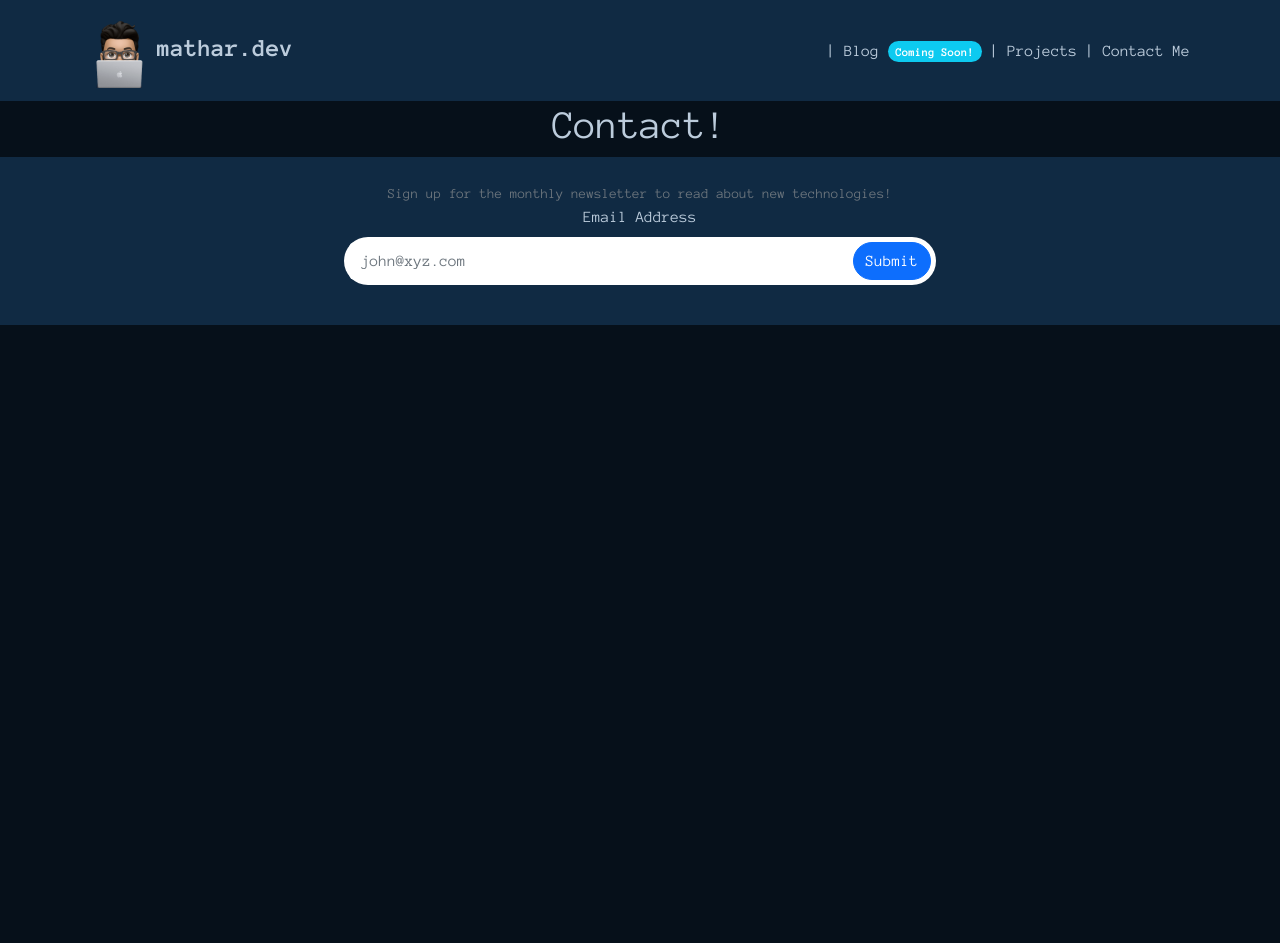
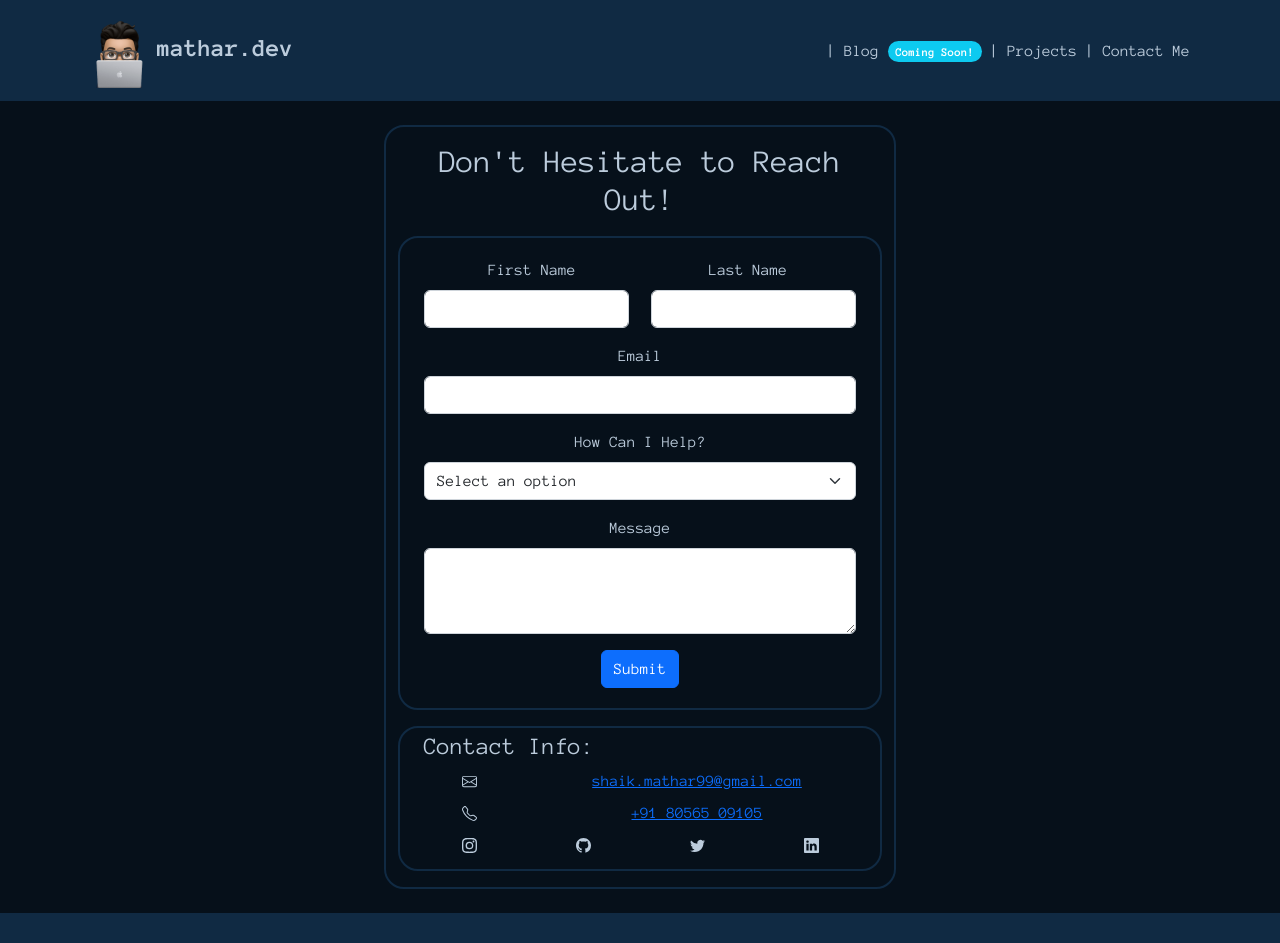
Before and after one commit to mathaaaaaaaaaar/mathar.dev, a React (Create React App) app: page /contact in a window 1280 px wide. Shown: the top 943 px of the page. Before the commit the page ends 800 px from the top, so only its background shows below. Built offline with nearby package versions, Linux system fonts and the light colour scheme; a web font is replaced by a local one.

Commit message:
setup contact page

```diff
--- a/src/App.css
+++ b/src/App.css
@@ -116,3 +116,32 @@
 .newsletter-form-submit-button {
   border-radius: 45px !important;
 }
+
+.contact-info-container {
+  border: #102a43 2px solid;
+  border-radius: 20px;
+  max-width: 500px !important;
+}
+
+.contact-info-title {
+  text-align: left;
+}
+
+.contact-page-container {
+  border: #102a43 2px solid;
+  border-radius: 20px;
+  max-width: 40% !important;
+}
+
+.contact-name-label {
+  text-align: left;
+}
+
+.contact-form-name-group {
+  display: flex;
+  flex-direction: row;
+}
+
+.contact-name {
+  width: 95% !important;
+}
--- /dev/null
+++ b/src/components/ContactForm/index.js
@@ -0,0 +1,41 @@
+import {
+  Button,
+  Form,
+} from 'react-bootstrap';
+
+function ContactForm() {
+    return (
+        <Form className='contact-info-container py-1 px-4 mx-auto my-3'>
+            <div className='contact-form-name-group my-3'>
+                <Form.Group className="w-100" controlId="contactFirstName">
+                    <Form.Label className='contact-name-label'>First Name</Form.Label>
+                    <Form.Control className='contact-name me-auto' />
+                </Form.Group>
+                <Form.Group className="w-100" controlId="contactLastName">
+                    <Form.Label className='contact-name-label'>Last Name</Form.Label>
+                    <Form.Control className='contact-name ms-auto' />
+                </Form.Group>
+            </div>
+            <Form.Group className="mb-3" controlId="contactEmail">
+                <Form.Label>Email</Form.Label>
+                <Form.Control type="email" />
+            </Form.Group>
+            <Form.Group className="mb-3" controlId="contactOptions">
+                <Form.Label>How Can I Help?</Form.Label>
+                <Form.Select>
+                    <option>Select an option</option>
+                    <option value="1">Tutoring</option>
+                    <option value="2">Mentorship</option>
+                    <option value="3">Other</option>
+                </Form.Select>
+            </Form.Group>
+            <Form.Group className="mb-3" controlId="contactMessage">
+                <Form.Label>Message</Form.Label>
+                <Form.Control as="textarea" rows={3} />
+            </Form.Group>
+            <Button type='submit' className='mb-3'>Submit</Button>
+        </Form>
+    )
+}
+
+export default ContactForm;
--- /dev/null
+++ b/src/components/ContactInfo/index.js
@@ -0,0 +1,64 @@
+import {
+  Col,
+  Container,
+  Row,
+} from 'react-bootstrap';
+
+import emailIcon from '../../icons/email.svg';
+import githubIcon from '../../icons/github.svg';
+import instagramIcon from '../../icons/instagram.svg';
+import linkedinIcon from '../../icons/linkedin.svg';
+import phoneIcon from '../../icons/phone.svg';
+import twitterIcon from '../../icons/twitter.svg';
+
+function ContactInfo() {
+    return (
+        <Container className='contact-info-container py-1 px-4 mx-auto my-3'>
+            <h4 className='contact-info-title'>Contact Info:</h4>
+            <Row className='my-2'>
+                <Col xs={3}>
+                    <img src={emailIcon} width='15px' height='15px' />
+                </Col>
+                <Col xs="9">
+                    <a href="mailto: shaik.mathar99@gmail.com">
+                        shaik.mathar99@gmail.com
+                    </a>
+                </Col>
+            </Row>
+            <Row className='mb-2'>
+                <Col xs={3}>
+                    <img src={phoneIcon} width='15px' height='15px' />
+                </Col>
+                <Col xs="9">
+                    <a href="tel:+918056509105">
+                        +91 80565 09105
+                    </a>
+                </Col>
+            </Row>
+            <Row className='mb-2'>
+                <Col xs={3}>
+					<a href='https://www.instagram.com/mathaaaaaaaaaaaaaaaaaaaaaaaaar/' target='_blank'>
+						<img src={instagramIcon} width='15px' height='15px' />
+					</a>
+				</Col>
+				<Col xs={3}>
+					<a href='https://github.com/mathaaaaaaaaaar' target='_blank'>
+						<img src={githubIcon} width='15px' height='15px' />
+					</a>
+				</Col>
+				<Col xs={3}>
+					<a href='https://twitter.com/mathaaaaaaaaaar' target='_blank'>
+						<img src={twitterIcon} width='15px' height='15px' />
+					</a>
+				</Col>
+				<Col xs={3}>
+					<a href='https://www.linkedin.com/in/shaikmathar/' target='_blank'>
+						<img src={linkedinIcon} width='15px' height='15px' />
+					</a>
+				</Col>
+            </Row>
+        </Container>
+    )
+}
+
+export default ContactInfo;
--- a/src/components/NewsletterSignup/index.js
+++ b/src/components/NewsletterSignup/index.js
@@ -7,13 +7,13 @@ function NewsletterSignup() {
 
       return (
         <Form>
-            <Form.Text>Sign up for the monthly newsletter to read about new technologies!</Form.Text>
             <Form.Group className="mb-3" controlId='newsletterSignupFormEmail'>
-                <Form.Label>Email Address</Form.Label>
-                <div className='newsletter-form-submit'>
-                    <Form.Control type='email' placeholder='john@xyz.com' className='newsletter-form-email me-2' />
-                    <Button type='submit' className='newsletter-form-submit-button'>Submit</Button>
-                </div>
+              <Form.Text>Sign up for the monthly newsletter to read about new technologies!</Form.Text>
+              <Form.Label>Email Address</Form.Label>
+              <div className='newsletter-form-submit'>
+                  <Form.Control type='email' placeholder='john@xyz.com' className='newsletter-form-email me-2' />
+                  <Button type='submit' className='newsletter-form-submit-button'>Submit</Button>
+              </div>
             </Form.Group>
         </Form>
       );
--- a/src/pages/contact.js
+++ b/src/pages/contact.js
@@ -1,8 +1,17 @@
 import React from 'react';
+
+import { Container } from 'react-bootstrap';
+
+import ContactForm from '../components/ContactForm';
+import ContactInfo from '../components/ContactInfo';
 
 const Contact = () => {
   return (
-    <h1>Contact!</h1>
+    <Container className='contact-page-container mx-auto my-4'>
+      <h2 className='my-3'>Don't Hesitate to Reach Out!</h2>
+      <ContactForm />
+      <ContactInfo />
+    </Container>
   );
 };
 
```
Also changed, not shown: src/components/ProjectCard/index.js (added, +9 -0 lines), src/icons/email.svg (added), src/icons/phone.svg (added).
